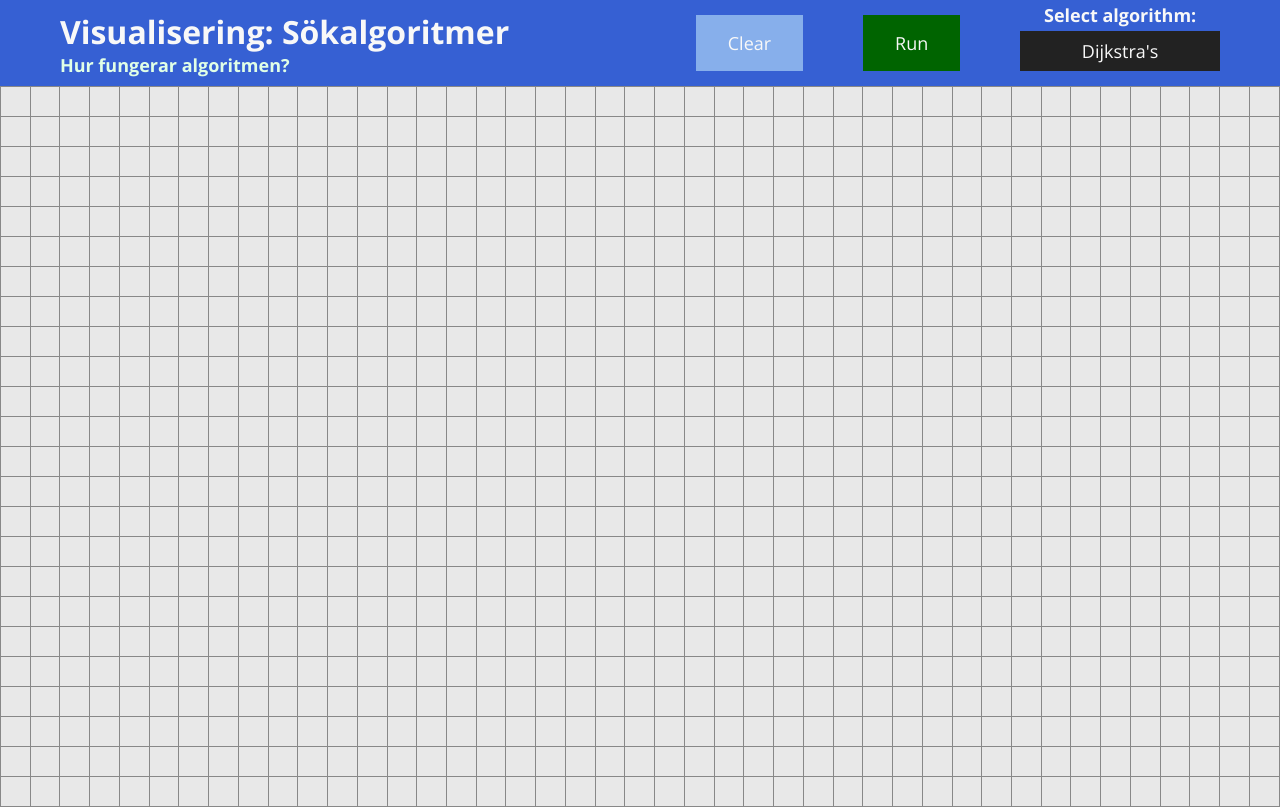
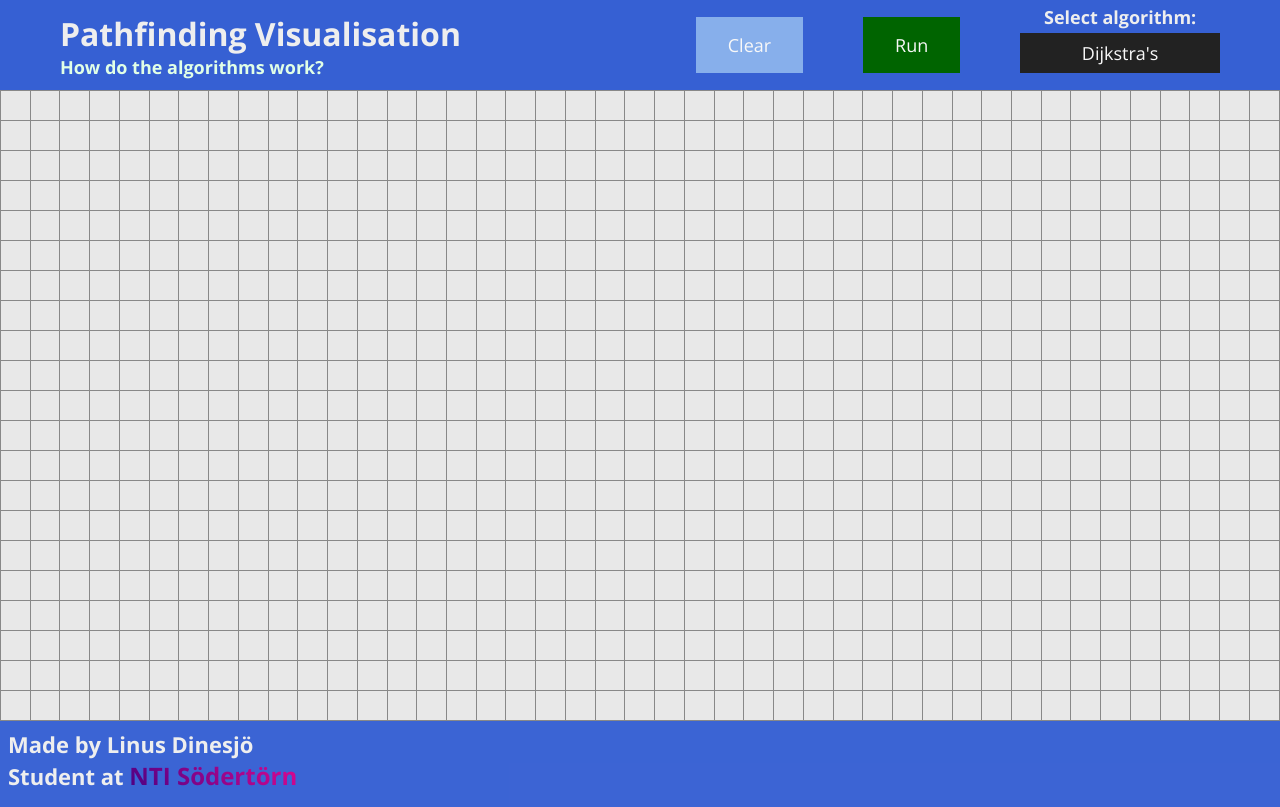
Before and after one commit to dinesjo/pathfinding-vis, a plain HTML site: page index.html in a window 1280 px wide. Drawn offline with nearby package versions, Linux system fonts and the light colour scheme.

Commit message:
Add files via upload
La till en footer och förbättrade UI:n.

```diff
--- a/css/style.css
+++ b/css/style.css
@@ -5,21 +5,20 @@
   padding: 0;
   box-sizing: border-box;
   font-family: "Open Sans", sans-serif;
+  color: #eeeeee;
 }
 
 a {
   text-decoration: none;
-  color: #eeeeee;
 }
 
 nav {
   width: 100%;
-  height: 86px;
+  height: 90px;
   background-color: #3660d3;
   display: flex;
   justify-content: space-evenly;
   align-items: center;
-  color: #f8f8f8;
 }
 
 nav .title-container {
@@ -81,11 +80,11 @@ nav button:hover {
   width: 200px;
 }
 
-table {
+main table {
   border-collapse: collapse; /* avoid double borders */
 }
 
-td {
+main td {
   background-color: #e8e8e8;
   border: 1px solid #888;
   width: 30px;
@@ -94,7 +93,7 @@ td {
   user-select: none;
 }
 
-td:hover {
+main td:hover {
   transition: background ease-out 100ms;
   background-color: #c8c8c8;
 }
@@ -123,7 +122,25 @@ td:hover {
   background-color: #111111;
 }
 
-@media only screen and (max-width: 768px) {
+footer {
+  width: 100%;
+  height: 86px;
+  background-color: #3660d3f8;
+  padding: .5rem;
+}
+
+footer h2 {
+  font-size: 22px;
+}
+
+.NTIGradient {
+  font-size: 24px;
+  background: linear-gradient(45deg,#4a0082 0,#dd0890 100%);
+  -webkit-text-fill-color: transparent;
+  -webkit-background-clip: text;
+}
+
+@media only screen and (max-width: 1000px) {
   nav h1 {
     font-size: 22px;
   }
--- a/index.html
+++ b/index.html
@@ -4,15 +4,15 @@
 <head>
   <meta charset="UTF-8">
   <meta name="viewport" content="width=device-width, initial-scale=1.0">
-  <title>Sökalgoritmer Visualiserade</title>
+  <title>Pathfinding Visualisation</title>
   <link rel="stylesheet" href="css/style.css">
 </head>
 
 <body>
   <nav>
     <div class="title-container">
-      <h1>Visualisering: Sökalgoritmer</h1>
-      <a href="about.html">Hur fungerar algoritmen?</a>
+      <h1>Pathfinding Visualisation</h1>
+      <a href="about.html">How do the algorithms work?</a>
     </div>
     <button id="clear" onclick="location.reload();">Clear</button>
     <button id="run" onclick="runPathfinding(nodes);">Run</button>
@@ -25,6 +25,10 @@
   </nav>
   <main>
     <table></table>
+    <footer>
+      <h2>Made by Linus Dinesjö</h2>
+      <h2>Student at <span class="NTIGradient"><a href="https://www.ntigymnasiet.se/sodertorn/" target="_blank">NTI Södertörn</a></span></h2>
+    </footer>
   </main>
   <script src="js/app.js"></script>
 </body>
--- a/js/app.js
+++ b/js/app.js
@@ -245,7 +245,7 @@ function changeAlgorithm() {
 // Create HTML table with all cells that represent nodes
 const HTMLTABLE = document.querySelector("table");
 width = window.innerWidth / 30;
-height = (window.innerHeight - 86) / 30; // minus nav height
+height = (window.innerHeight - 180) / 30; // minus nav height
 let HTMLCode;
 for (let y = 0; y < height; y++) {
   HTMLCode = "<tr>";
```
